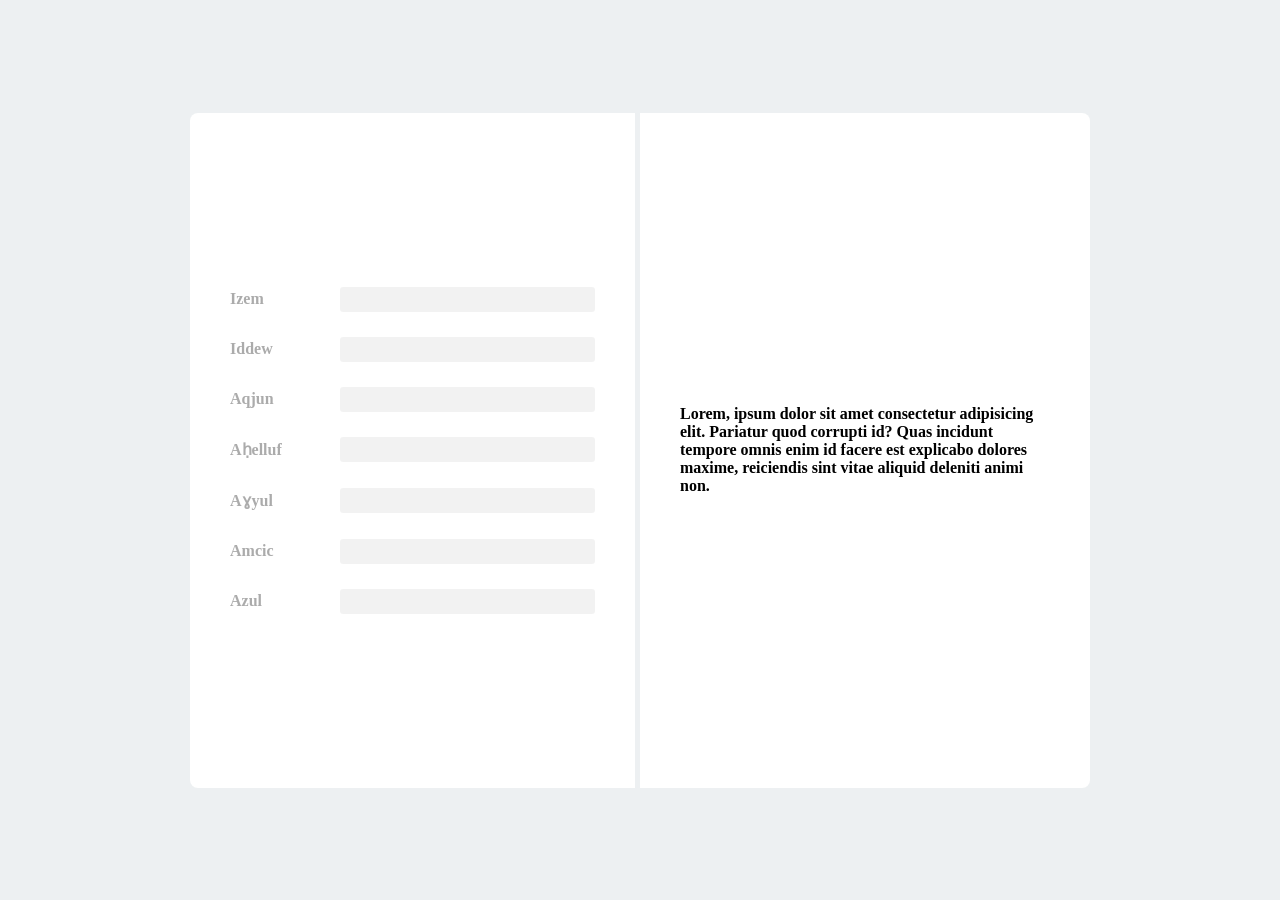
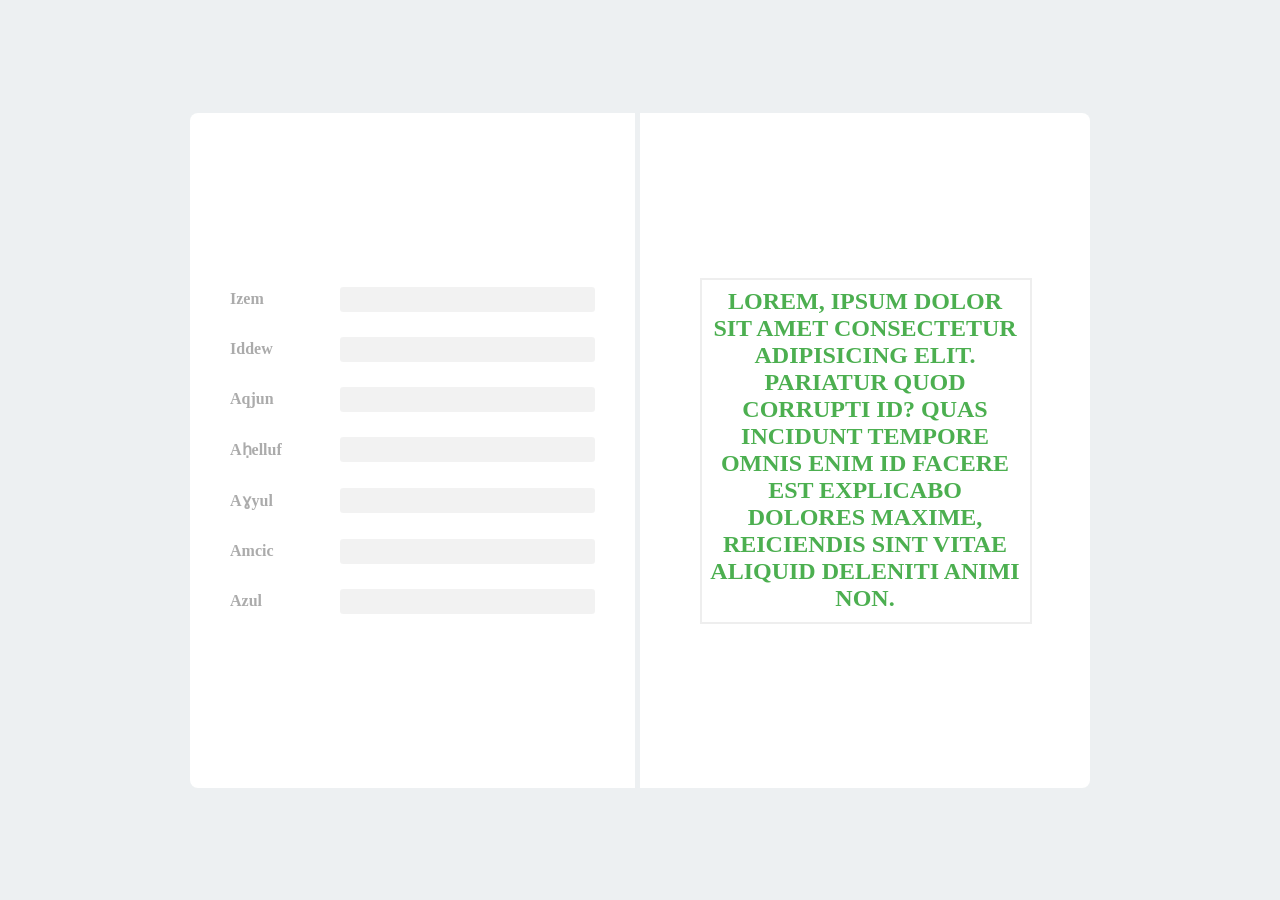

add dictionary card

--- a/style.css
+++ b/style.css
@@ -1,3 +1,14 @@
+:root {
+    --borderColor: rgb(238, 238, 238);
+    --borderSize: 2px;
+    --boxShadow: var(--borderSize) 0 0 0 var(--borderColor),
+        0 var(--borderSize) 0 0 var(--borderColor),
+        var(--borderSize) var(--borderSize) 0 0 var(--borderColor),
+        var(--borderSize) 0 0 0 var(--borderColor) inset,
+        0 var(--borderSize) 0 0 var(--borderColor) inset;
+}
+
+
 html {
     box-sizing: border-box;
 }
@@ -69,7 +80,7 @@ li {
     justify-content: flex-end;
     align-items: center;
     height: 100%;
-    font-size: 12px;
+    font-size: 10px;
     border-radius: 3px;
     background: rgb(2, 155, 243);
     color: white;
@@ -91,11 +102,9 @@ p:first-letter {
 
 #canvasWrapper #canvas {
     cursor: pointer;
-    /* box-shadow: 0 0 36px rgba(0, 0, 0, 0.1); */
+    transition: all .3s cubic-bezier(0.215, 0.610, 0.355, 1);
     border-radius: 50%;
-    transition: all .3s cubic-bezier(0.175, 0.885, 0.32, 1.275);
     border: 5px solid rgb(237, 240, 242);
-    ;
 }
 
 #canvas:hover {
@@ -112,5 +121,37 @@ footer {
     display: flex;
     justify-content: center;
     align-items: center;
-    padding: 40px;
+    padding: 0 60px;
+}
+
+footer div {
+    display: flex;
+    flex-wrap: wrap;
+}
+
+footer div>* {
+    margin: 0;
+    text-align: center;
+    padding: 10px;
+    /* BORDER collapse */
+    box-shadow: var(--boxShadow);
+    z-index: 0;
+}
+
+footer div p:first-child {
+    width: 100%;
+    font-size: 1.5em;
+    text-transform: uppercase;
+    color: rgb(76, 175, 80);
+}
+
+footer div p:nth-child(2) {
+    font-size: 5em;
+    width: 100%;
+}
+
+footer p:nth-child(3),
+footer p:nth-child(4) {
+    flex-grow: 1;
+    color: rgb(95, 95, 95);
 }
